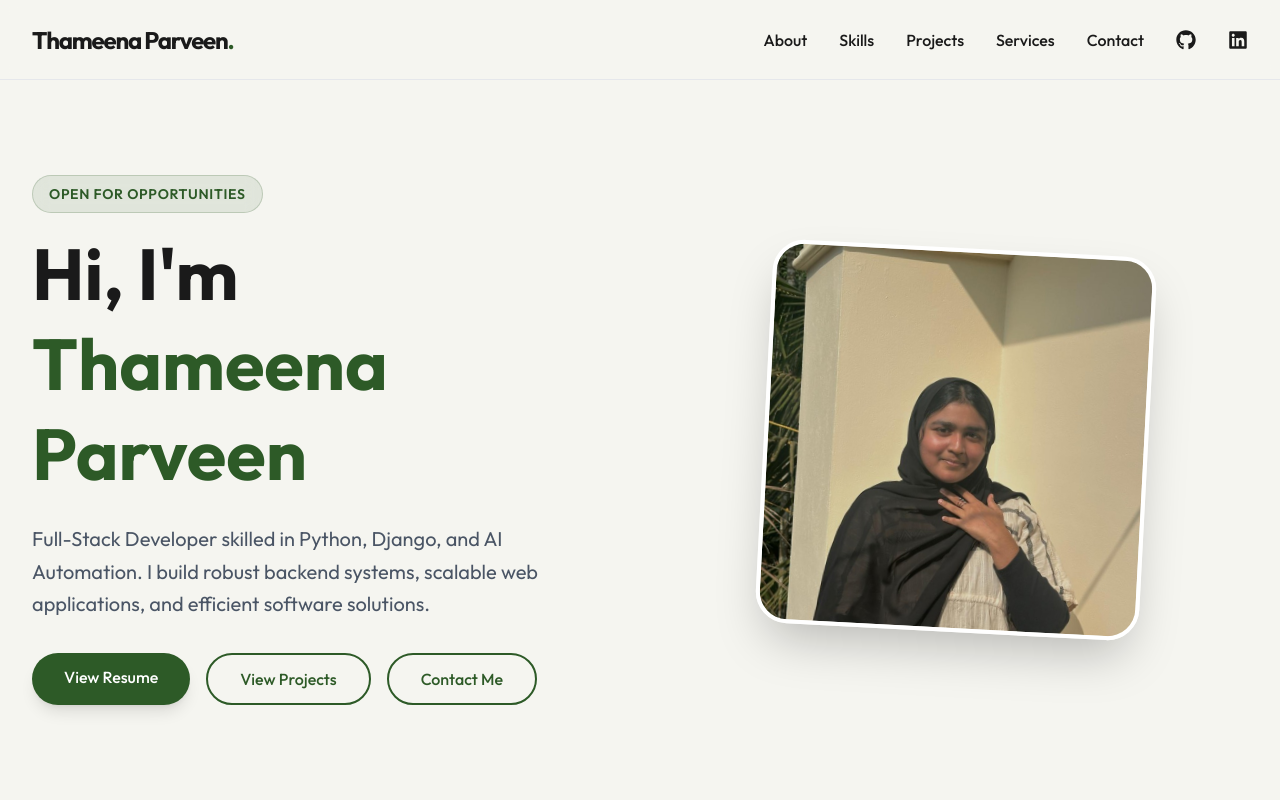
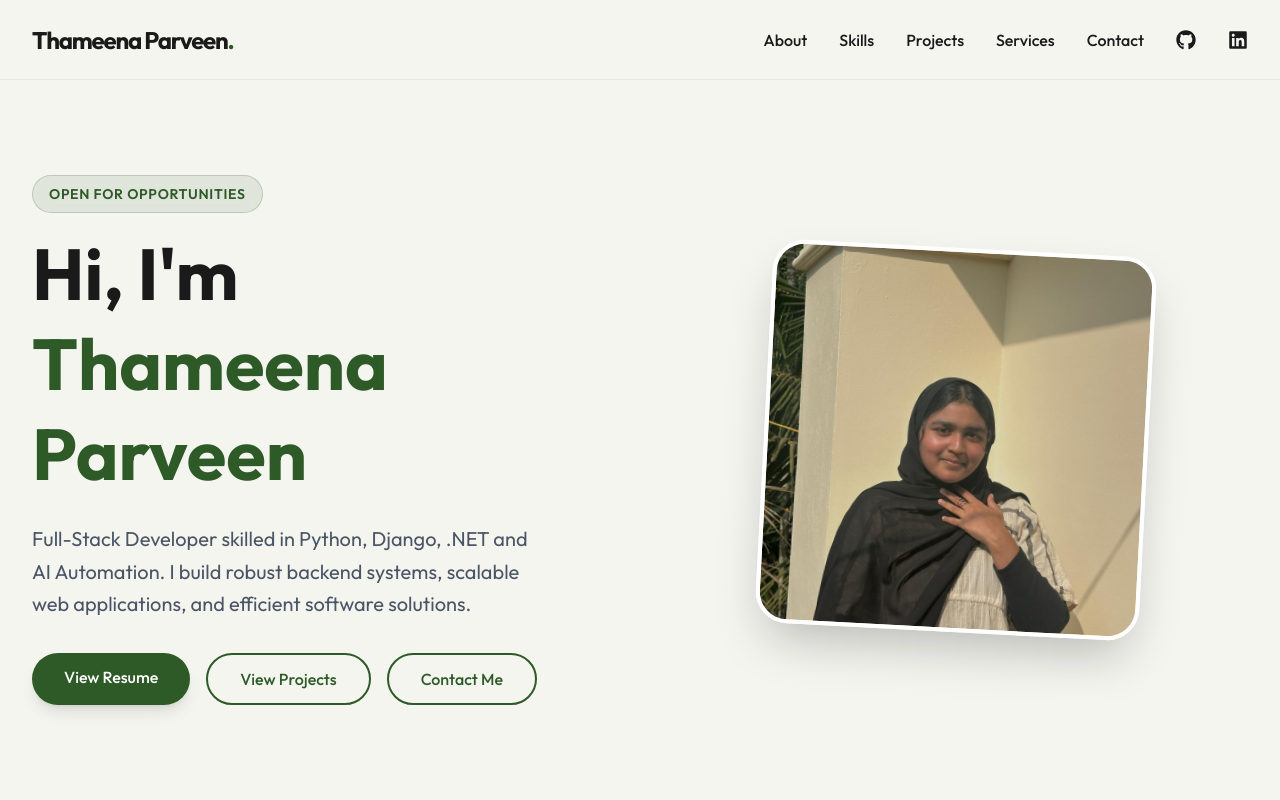
Before and after one commit to thameenaparveen2906/Thameena-Parveen--Personal-Portfolio, a React (Vite) app: page / in a window 1280 px wide. Shown: the top 800 px of the page. Built offline with nearby package versions, Linux system fonts and the light colour scheme.

Commit message:
Update skills in Hero component description

```diff
--- a/src/components/Hero.jsx
+++ b/src/components/Hero.jsx
@@ -20,7 +20,7 @@ const Hero = () => {
                         <span className="text-accent">Thameena Parveen</span>
                     </h1>
                     <p className="text-xl text-gray-600 mb-8 max-w-lg leading-relaxed">
-                        Full-Stack Developer skilled in Python, Django, and AI Automation.
+                        Full-Stack Developer skilled in Python, Django, .NET and AI Automation.
                         I build robust backend systems, scalable web applications, and efficient software solutions.
                     </p>
 
```
